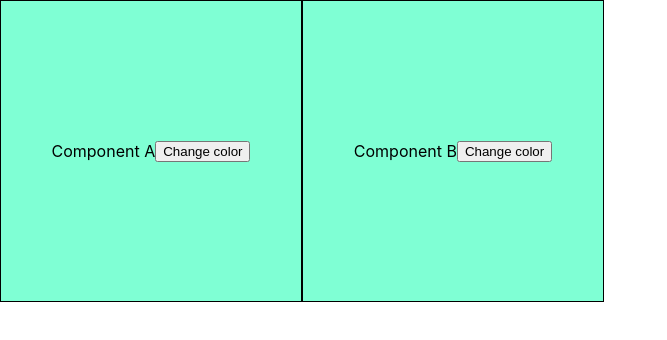
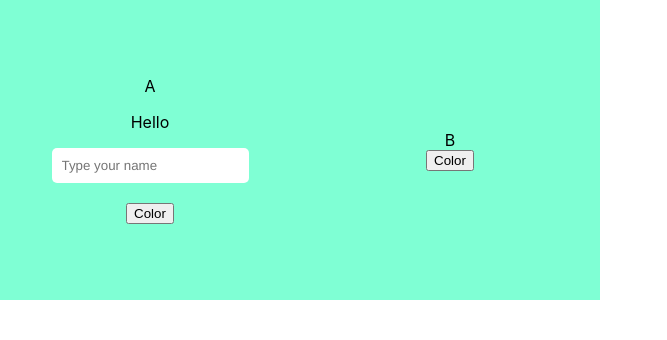
Before and after one commit to LouLapins/React_Test, a React (Create React App) app: page / in a window 1280 px wide. Shown: the top 340 px of the page, without its empty margins (0-667 px from the left). Built offline with nearby package versions, Linux system fonts and the light colour scheme.

Commit message:
Task 5 input field

```diff
--- a/src/components/componentA/index.js
+++ b/src/components/componentA/index.js
@@ -3,8 +3,11 @@ import React, { Component } from 'react'
 export default class ComponentA extends Component {
     constructor(props) {
         super(props);
-        this.state = {color: "green"}
+        this.state = {color: "green",
+                    value: ""}
+
         this.changeColor = this.changeColor.bind(this);
+        this.handleInput = this.handleInput.bind(this);
     }
 
    componentDidMount() {
@@ -18,7 +21,7 @@ export default class ComponentA extends Component {
 
    changeColor() {
        this.setState((prevState) => {
-        if (prevState.color === "green") {
+        if (prevState.color !== "pink") {
             return { color: "pink" };
         } else {
             return { color: "green" };
@@ -26,12 +29,18 @@ export default class ComponentA extends Component {
         });
        }
 
+    handleInput(event) {
+        this.setState({ value: event.target.value });
+    }
 
     render() {
+
         return (
             <div className={"component"} id={this.state.color}>
-                <span className={"component_title"}> Component A </span>
-                <button className={"color_btn"} onClick={this.changeColor}>Change color</button>
+                <span className={"component_title"}> A </span>
+                <p>Hello {this.state.value}</p>
+                <input className={"name_field"} type="text" value={this.state.value} onChange={this.handleInput} placeholder="Type your name"></input>
+                <button className={"color_btn"} onClick={this.changeColor}>Color</button>
             </div>
         )
     }
--- a/src/components/componentB/index.js
+++ b/src/components/componentB/index.js
@@ -1,10 +1,14 @@
+
 import React, { Component } from 'react'
+
 
 export default class ComponentB extends Component {
     constructor(props) {
         super(props);
-        this.state = { color: "green"}
+        this.state = { color: "green",
+                        value: ""}
         this.changeColor = this.changeColor.bind(this);
+
     }
 
    componentDidMount() {
@@ -18,7 +22,7 @@ export default class ComponentB extends Component {
 
    changeColor() {
     this.setState((prevState) => {
-     if (prevState.color === "green") {
+     if (prevState.color !== "pink") {
          return { color: "pink" };
      } else {
          return { color: "green" };
@@ -29,8 +33,8 @@ export default class ComponentB extends Component {
     render() {
         return (
             <div className={"component"} id={this.state.color}>
-                <span className={"component_title"}> Component B </span>
-                <button className={"color_btn"} onClick={this.changeColor}>Change color</button>
+                <span className={"component_title"} id={"b"}> B </span>
+                <button className={"color_btn"} onClick={this.changeColor}>Color</button>
             </div>
         )
     }
--- a/src/index.css
+++ b/src/index.css
@@ -14,15 +14,23 @@ code {
 }
 
 .component {
-    border: 1px solid black;
     width: 300px;
     height: 300px;
     background-color: aquamarine;
     display: flex;
     justify-content: center;
     align-items: center;
+    flex-direction: column;
 }
 
 #pink {
-    background-color: lightpink;
+    background-color: #fcc1e4;
 }
+
+.name_field {
+    border: none;
+    padding: 10px;
+    border-radius: 5px;
+    font-family: 'Helvetica Neue', sans-serif;
+    margin-bottom: 20px;
+}
```
